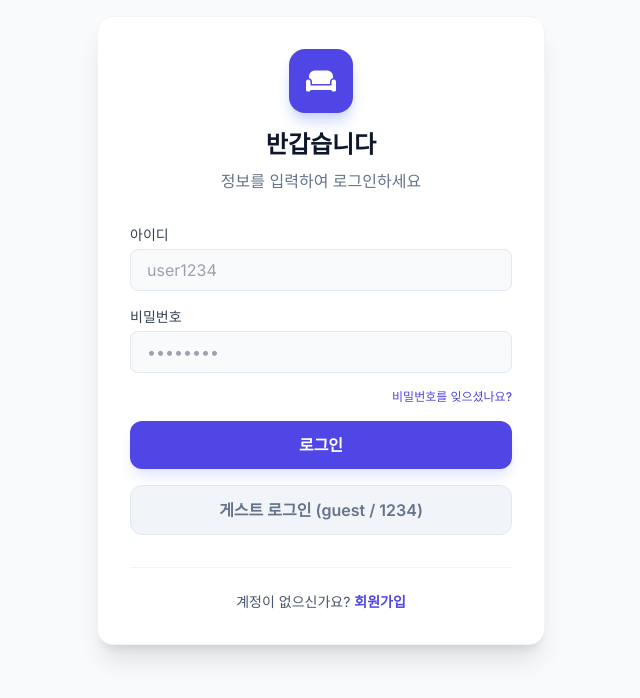
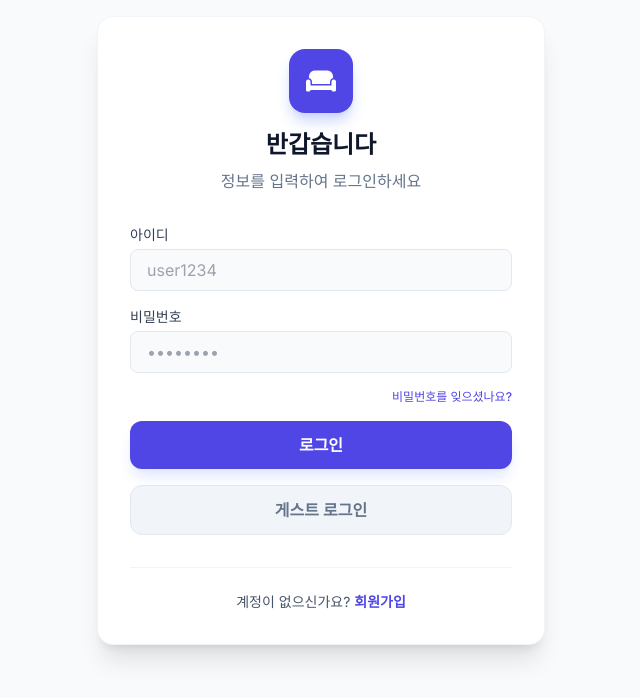
Before and after one commit to serkee5559/reservation-project, a React (Vite) app in the folder frontend/: page /#/login in a window 1280 px wide. Shown: the top 698 px of the page, without its empty margins (319-959 px from the left). Built offline with nearby package versions, Linux system fonts and the light colour scheme; no server answers.

Commit message:
Update guest login button text

```diff
--- a/frontend/pages/LoginPage.tsx
+++ b/frontend/pages/LoginPage.tsx
@@ -177,7 +177,7 @@ export const LoginPage: React.FC = () => {
                         disabled={isLoading}
                         className="w-full bg-slate-100 text-slate-500 py-3 rounded-xl font-semibold hover:bg-slate-200 transition-colors flex items-center justify-center border border-slate-200 mt-2"
                     >
-                        게스트 로그인 (guest / 1234)
+                        게스트 로그인
                     </button>
                 </form>
 
```
